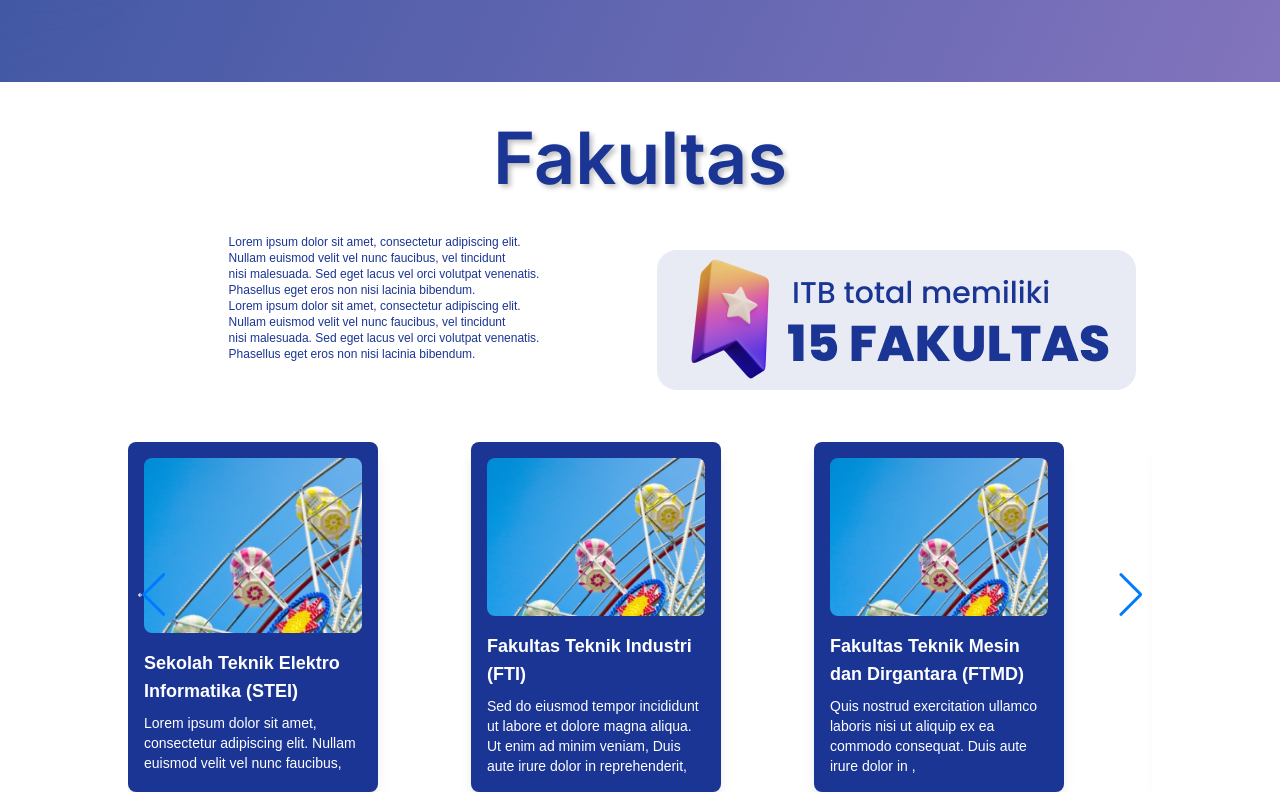
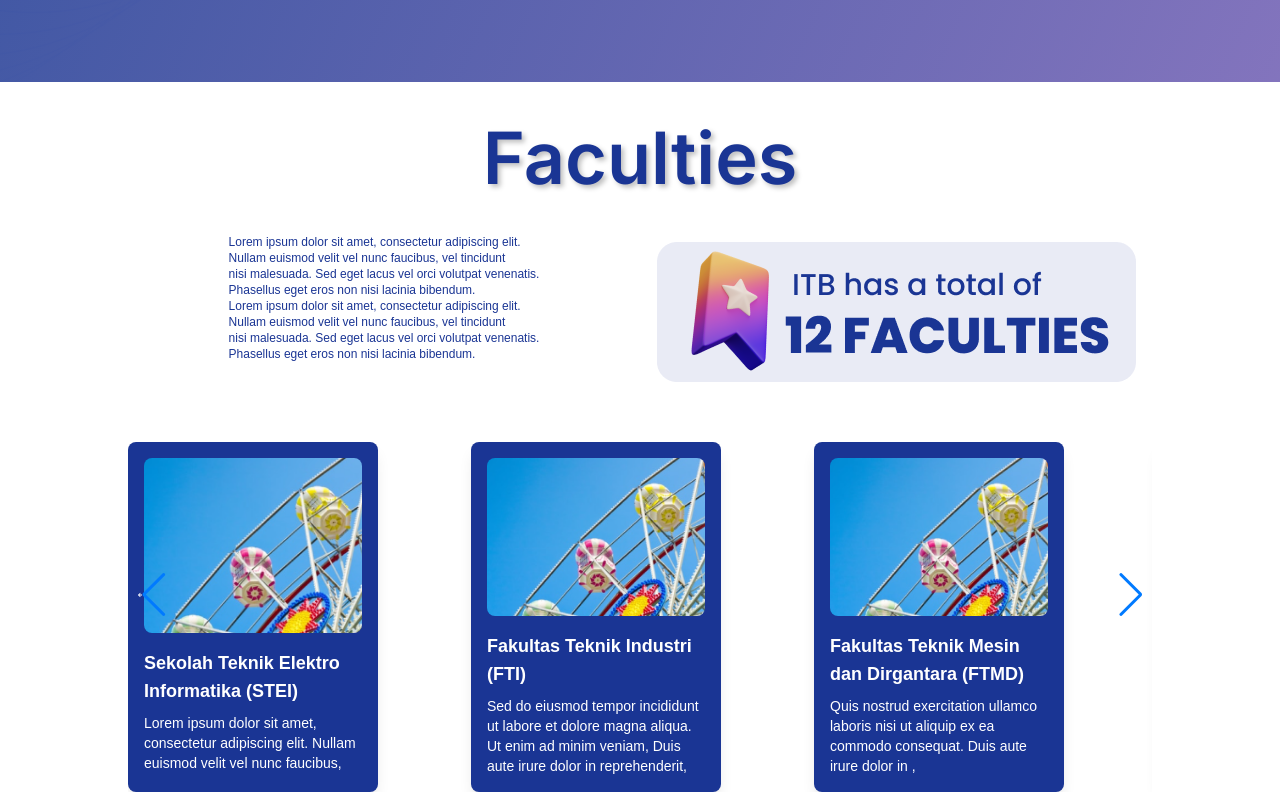
Before and after one commit to mraifalkautsar/17_ProspeXplore, a Next.js app: page / in a window 1280 px wide. Shown: the part 900-1700 px from the top of the page. Built offline with nearby package versions, Linux system fonts and the light colour scheme.

Commit message:
fix: faculty number

```diff
--- a/app/components/LoginForm.tsx
+++ b/app/components/LoginForm.tsx
@@ -6,7 +6,6 @@
 import { signIn,useSession,signOut } from "next-auth/react";
 import React from "react";
 import Link from "next/link";
-import Image from "next/image";
 
 export default function LoginForm() {
     const [email, setEmail] = useState("");
--- a/app/components/RegisterForm.tsx
+++ b/app/components/RegisterForm.tsx
@@ -2,7 +2,6 @@
 
 import React, { useState } from "react";
 import Link from "next/link";
-import Image from "next/image";
 
 export default function RegisterForm() {
     const [email, setEmail] = useState("");
--- a/app/page.tsx
+++ b/app/page.tsx
@@ -23,9 +23,6 @@
   { title: "Sekolah Arsitektur, Perencanaan dan Pengembangan Kebijakan (SAPPK)", description: "Lorem ipsum dolor sit amet, consectetur adipiscing elit. Nullam euismod velit vel nunc faucibus," },
   { title: "Sekolah Bisnis dan Manajemen (SBM)", description: "Sed do eiusmod tempor incididunt ut labore et dolore magna aliqua. Ut enim ad minim veniam, Duis aute irure dolor in reprehenderit," },
   { title: "Sekolah Farmasi (SF)", description: "Quis nostrud exercitation ullamco laboris nisi ut aliquip ex ea commodo consequat. Duis aute irure dolor in ," },
-  { title: "Sekolah Teknik Elektro Informatika (STEI)", description: "Lorem ipsum dolor sit amet, consectetur adipiscing elit. Nullam euismod velit vel nunc faucibus," },
-  { title: "Fakultas Teknik Industri (FTI)", description: "Sed do eiusmod tempor incididunt ut labore et dolore magna aliqua. Ut enim ad minim veniam, Duis aute irure dolor in reprehenderit," },
-  { title: "Fakultas Teknik Mesin dan Dirgantara (FTMD)", description: "Quis nostrud exercitation ullamco laboris nisi ut aliquip ex ea commodo consequat. Duis aute irure dolor in ," },
 ];
 
 export default function Home() {
@@ -121,7 +118,7 @@
       </div>
 
       <div className="fakultas">
-      <h1 className='font-semibold text-bold text-7xl pb-10 flex items-center justify-center text-[#1A3594]' style={{ textShadow: "3px 3px 5px rgba(0, 0, 0, 0.25)" }}>Fakultas</h1>
+      <h1 className='font-semibold text-bold text-7xl pb-10 flex items-center justify-center text-[#1A3594]' style={{ textShadow: "3px 3px 5px rgba(0, 0, 0, 0.25)" }}>Faculties</h1>
         <div className="flex flex-wrap max-w-screen-lg mx-auto">
           <div className="w-full px-4 md:w-1/2 flex flex-col items-center">
             <p className="text-xs text-[#1A3594] mb-10 xl:text-md text-left">
@@ -135,7 +132,7 @@
               Phasellus eget eros non nisi lacinia bibendum.
             </p>
           </div>
-          <div className="w-full px-4 md:w-1/2 flex items-center justify-center">
+          <div className="w-full px-4 mb-4 md:w-1/2 flex items-center justify-center">
             <img src="faculty.png" alt="" className="max-w-full" />
           </div>
         </div>
```
Also changed, not shown: public/faculty.png.
